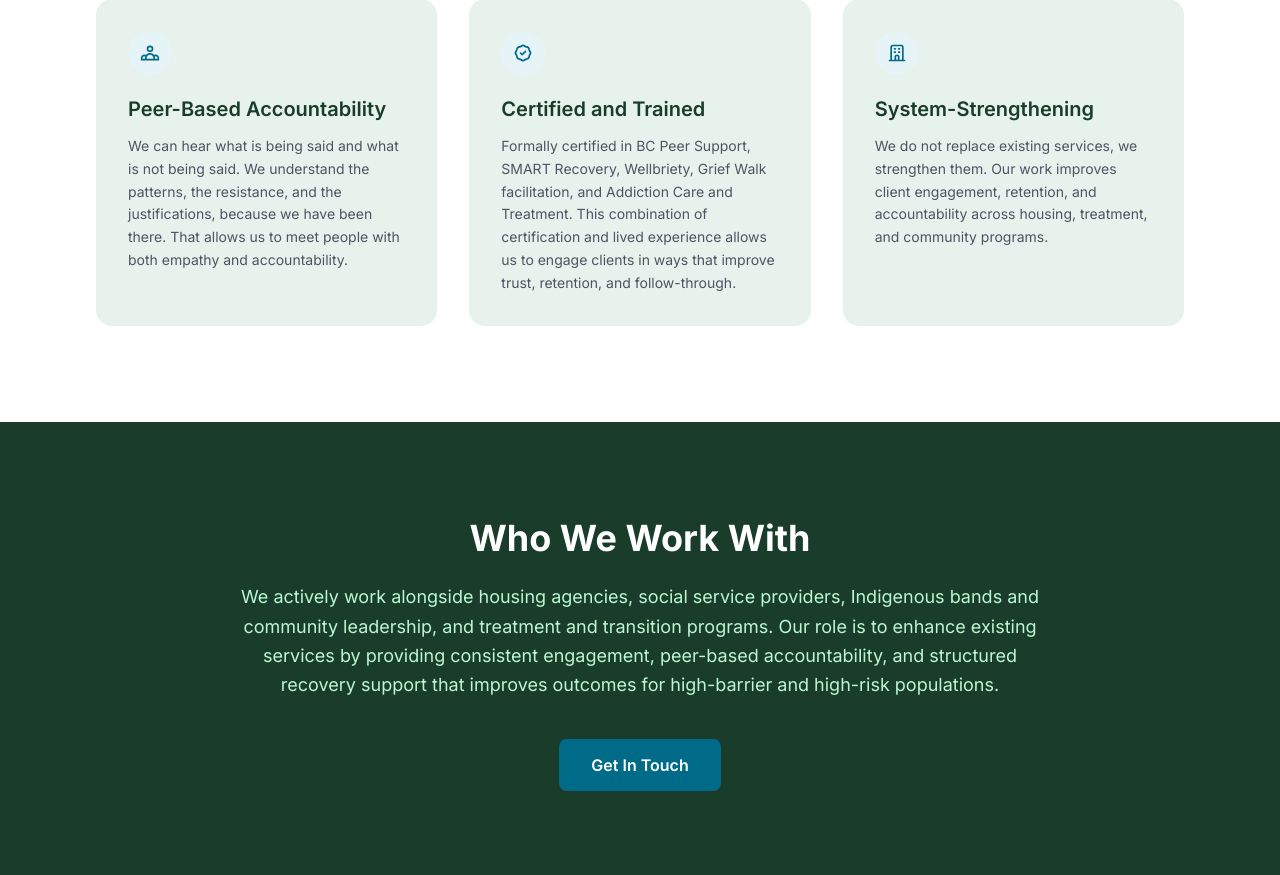
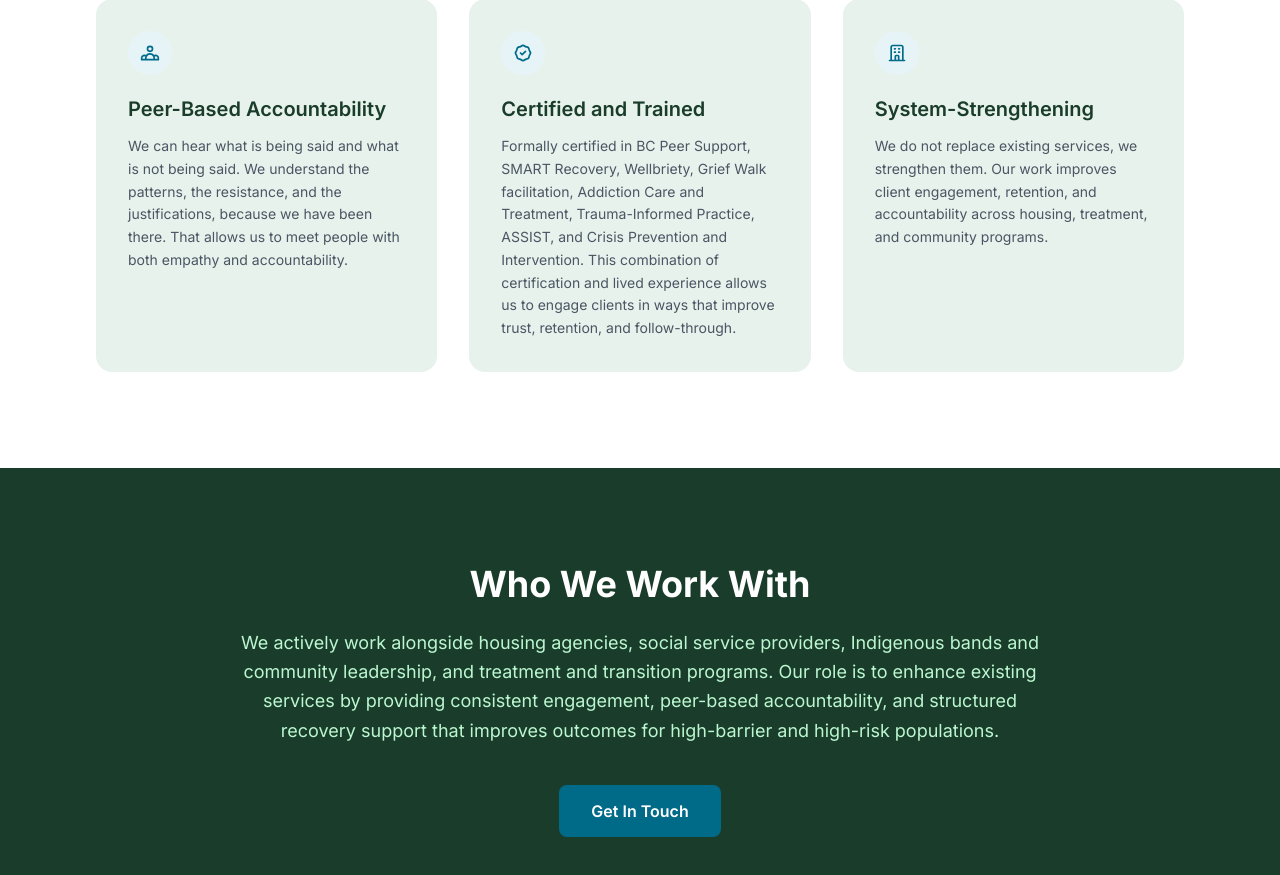
Before and after one commit to bridge2shorerecovery-ai/bridge2shore, a React (Vite) app: page / in a window 1280 px wide. Shown: the part 1237-2112 px from the top of the page. Built offline with nearby package versions, Linux system fonts and the light colour scheme.

Commit message:
add certifications

```diff
--- a/src/pages/About.jsx
+++ b/src/pages/About.jsx
@@ -10,6 +10,9 @@ const CERTS = [
   'Wellbriety Training',
   'Grief Walk Facilitation',
   'Addiction Care and Treatment',
+  'Trauma-Informed Practice Certification',
+  'ASSIST',
+  'Crisis Prevention and Intervention',
 ]
 
 const DIFFERENTIATORS = [
--- a/src/pages/Home.jsx
+++ b/src/pages/Home.jsx
@@ -45,7 +45,7 @@ const CARDS = [
   },
   {
     title: 'Certified and Trained',
-    desc: 'Formally certified in BC Peer Support, SMART Recovery, Wellbriety, Grief Walk facilitation, and Addiction Care and Treatment. This combination of certification and lived experience allows us to engage clients in ways that improve trust, retention, and follow-through.',
+    desc: 'Formally certified in BC Peer Support, SMART Recovery, Wellbriety, Grief Walk facilitation, Addiction Care and Treatment, Trauma-Informed Practice, ASSIST, and Crisis Prevention and Intervention. This combination of certification and lived experience allows us to engage clients in ways that improve trust, retention, and follow-through.',
     icon: (
       <svg className="w-5 h-5" fill="none" stroke="currentColor" viewBox="0 0 24 24">
         <path strokeLinecap="round" strokeLinejoin="round" strokeWidth={2} d="M9 12l2 2 4-4M7.835 4.697a3.42 3.42 0 001.946-.806 3.42 3.42 0 014.438 0 3.42 3.42 0 001.946.806 3.42 3.42 0 013.138 3.138 3.42 3.42 0 00.806 1.946 3.42 3.42 0 010 4.438 3.42 3.42 0 00-.806 1.946 3.42 3.42 0 01-3.138 3.138 3.42 3.42 0 00-1.946.806 3.42 3.42 0 01-4.438 0 3.42 3.42 0 00-1.946-.806 3.42 3.42 0 01-3.138-3.138 3.42 3.42 0 00-.806-1.946 3.42 3.42 0 010-4.438 3.42 3.42 0 00.806-1.946 3.42 3.42 0 013.138-3.138z" />
```
